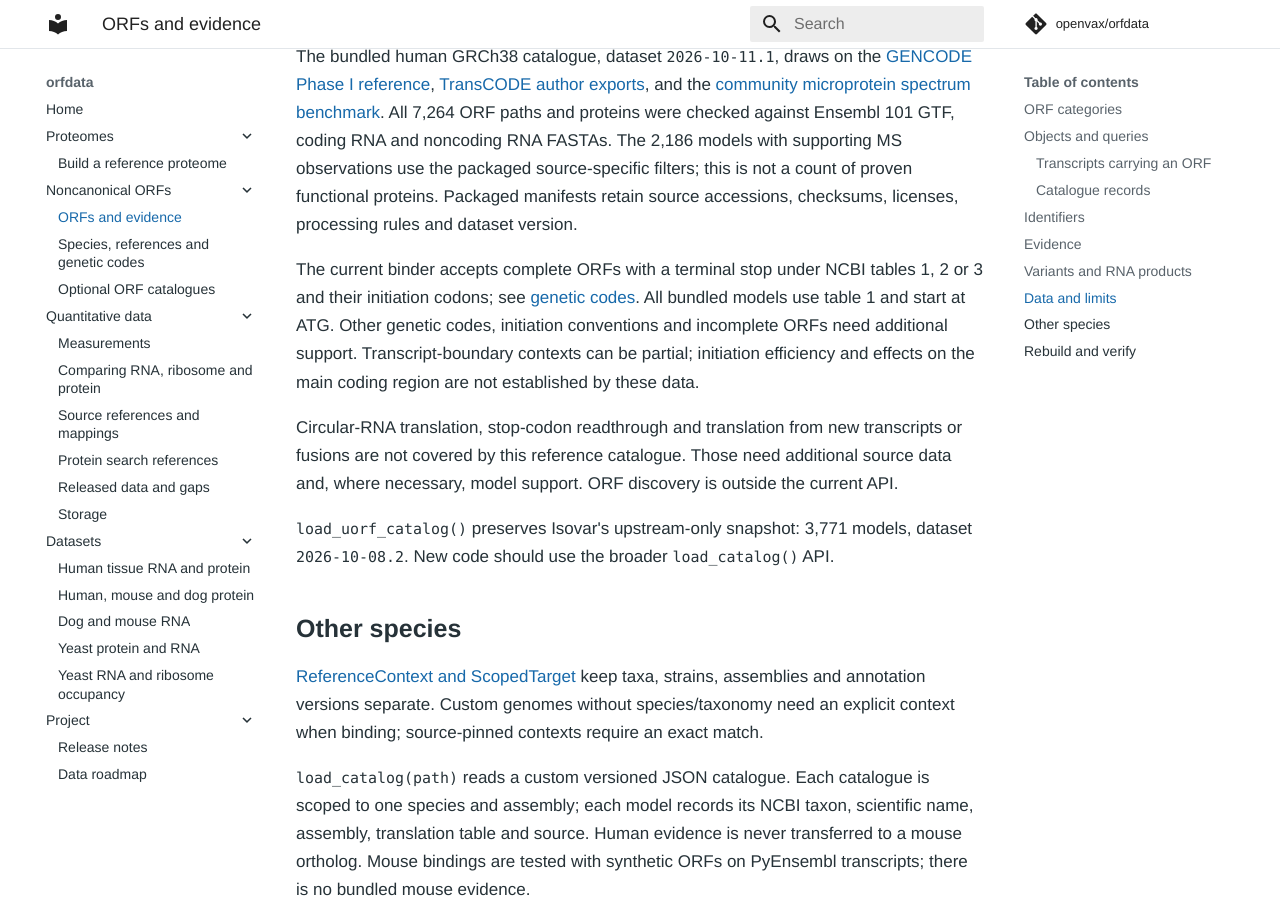
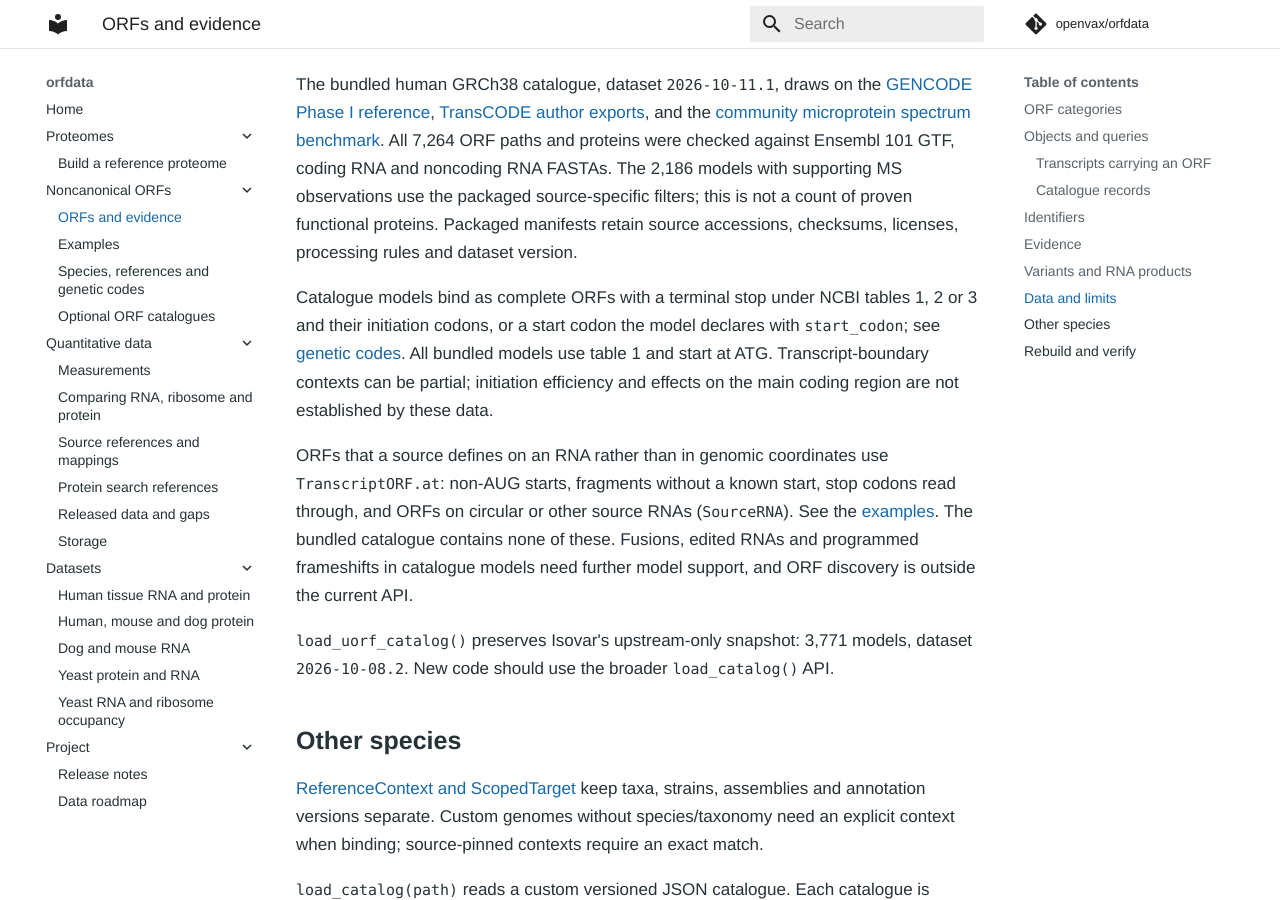
Before and after one commit to openvax/orfdata, an MkDocs documentation site: the page built from docs/reference.md, in a window 1280 px wide and 900 px high, scrolled down 6402 px. Built offline with MkDocs 1.6.1 and Material for MkDocs 9.7.7, drawn with Linux system fonts in a browser that asks for light colours; comment, search, counter and statistics services are not loaded; some of the changed text lies outside the part shown.

Commit message:
Add an examples page and document source-defined ORFs
The examples page runs real Ensembl 115 cases: ORF categories against
cds_relation, two proteins on one RNA (MIEF1/MIURF, SNURF/SNRPN),
non-AUG starts and CUG-initiated FGF2 isoforms, selenocysteine, VEGF-Ax
readthrough, the OAZ1 frameshift, ERV-derived proteins, circ-ZNF609,
POMC products, Rfam IRES elements and variant lookups. Every output
block was produced by running the page. Version 0.20.0.

Claude-Session: https://claude.ai/code/session_016N35AjLGwyYtEcjeN5k6mT

````diff
--- a/docs/reference.md
+++ b/docs/reference.md
@@ -125,7 +125,9 @@ extra_orf c22norep69 MIEF1 527 677 True
 ```
 
 MIURF's protein keeps its own ID and gene while sitting on MIEF1's RNA, so it is
-not mistaken for a new protein.
+not mistaken for a new protein. The [examples](examples.md) cover non-AUG starts,
+recoded stop codons, frameshifts, circular RNAs, precursor products and IRES
+elements.
 
 ### Catalogue records
 
@@ -257,17 +259,19 @@ the packaged source-specific filters; this is not a count of proven functional
 proteins. Packaged manifests retain source accessions, checksums, licenses,
 processing rules and dataset version.
 
-The current binder accepts complete ORFs with a terminal stop under NCBI
-tables 1, 2 or 3 and their initiation codons; see
-[genetic codes](species.md#genetic-codes). All bundled models use table 1 and start
-at ATG. Other genetic codes, initiation conventions and incomplete ORFs need
-additional support. Transcript-boundary contexts can be partial; initiation efficiency and
-effects on the main coding region are not established by these data.
+Catalogue models bind as complete ORFs with a terminal stop under NCBI tables
+1, 2 or 3 and their initiation codons, or a start codon the model declares with
+`start_codon`; see [genetic codes](species.md#genetic-codes). All bundled models
+use table 1 and start at ATG. Transcript-boundary contexts can be partial;
+initiation efficiency and effects on the main coding region are not established
+by these data.
 
-Circular-RNA translation, stop-codon readthrough and translation from new
-transcripts or fusions are not covered by this reference catalogue. Those need
-additional source data and, where necessary, model support. ORF discovery is
-outside the current API.
+ORFs that a source defines on an RNA rather than in genomic coordinates use
+`TranscriptORF.at`: non-AUG starts, fragments without a known start, stop codons
+read through, and ORFs on circular or other source RNAs (`SourceRNA`). See the
+[examples](examples.md). The bundled catalogue contains none of these. Fusions,
+edited RNAs and programmed frameshifts in catalogue models need further model
+support, and ORF discovery is outside the current API.
 
 `load_uorf_catalog()` preserves Isovar's upstream-only snapshot: 3,771 models,
 dataset `2026-10-08.2`. New code should use the broader `load_catalog()` API.
--- a/mkdocs.yml
+++ b/mkdocs.yml
@@ -23,6 +23,7 @@ nav:
       - Build a reference proteome: proteome.md
   - Noncanonical ORFs:
       - ORFs and evidence: reference.md
+      - Examples: examples.md
       - Species, references and genetic codes: species.md
       - Optional ORF catalogues: catalogs.md
   - Quantitative data:
````
Also changed, not shown: CHANGELOG.md (+19 -0 lines), docs/examples.md (added, +285 -0 lines), docs/proteome.md (+4 -3 lines).
